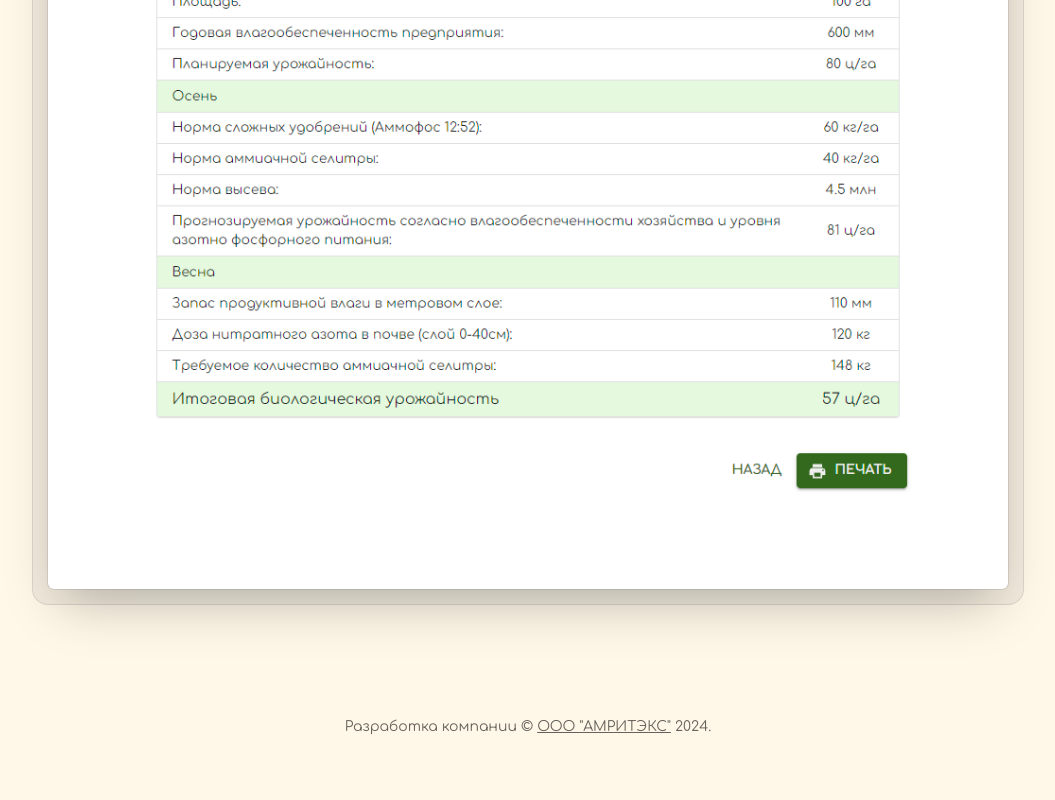
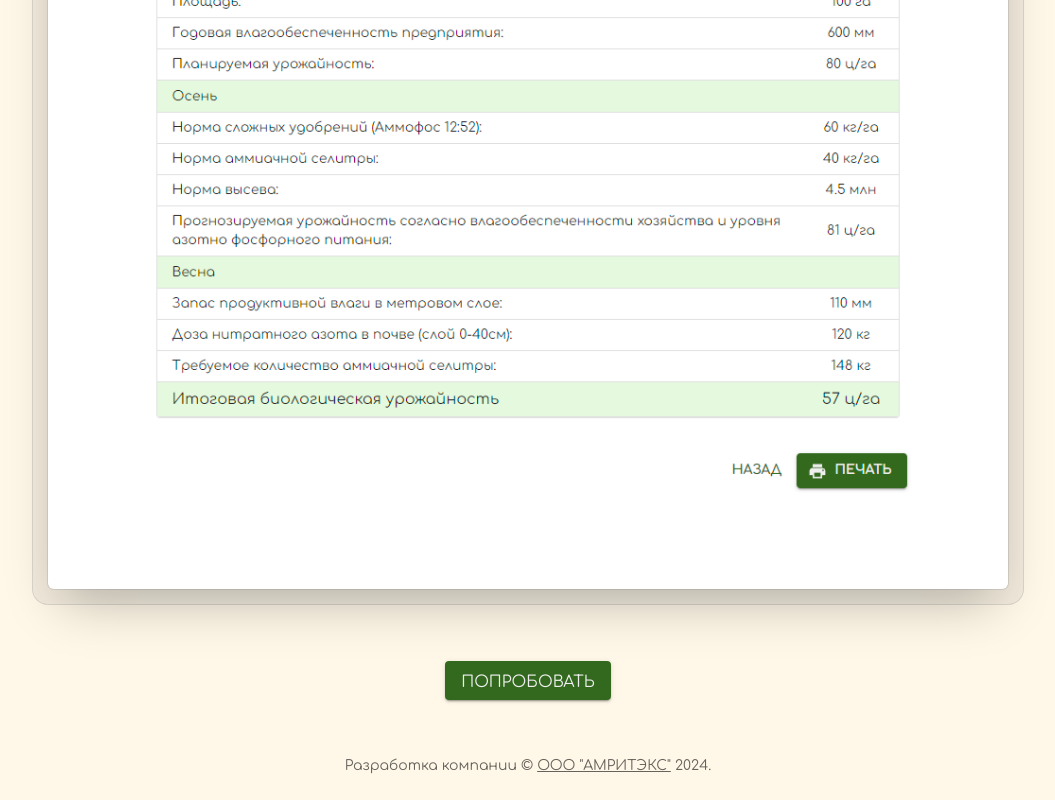
Before and after one commit to Nikita1198/katyusha-project-client, a React (Vite) app: page /home in a window 1280 px wide. Shown: the part 2046-2846 px from the top of the page, without its empty margins (112-1167 px from the left). Before the commit the page ends 2807 px from the top, so only its background shows below. Built offline with nearby package versions, Linux system fonts and the light colour scheme.

Commit message:
Add button for transaction

```diff
--- a/src/components/landing/Features.tsx
+++ b/src/components/landing/Features.tsx
@@ -1,11 +1,13 @@
+import { Button, Typography } from "@mui/material";
 import React, { forwardRef } from "react";
+import { Link } from "react-router-dom";
 
 function Features({}, ref) {
   return (
     <section ref={ref}>
       <div className="max-w-6xl mx-auto sm:px-6">
         {/* Feature section */}
-        <div className="mx-auto mb-32 mt-32 max-w-5xl sm:mt-56">
+        <div className="mx-auto mb-12 mt-32 max-w-5xl sm:mt-56">
           <div
             className="mb-12 px-6 lg:px-8"
             data-aos="fade-down"
@@ -88,6 +90,29 @@ function Features({}, ref) {
               </div>
             </div>
           </div>
+          <div className="max-w-xs mx-auto pt-16 sm:max-w-none sm:flex sm:justify-center">
+            <div data-aos="fade-up" data-aos-delay="400">
+              <Button
+                component={Link}
+                variant="contained"
+                to={{
+                  pathname: "/cultures",
+                }}
+                sx={{
+                  m: 1,
+                }}
+              >
+                <Typography
+                  textAlign="center"
+                  sx={{
+                    pt: "3px",
+                  }}
+                >
+                  Попробовать
+                </Typography>
+              </Button>
+            </div>
+          </div>
         </div>
       </div>
     </section>
```
